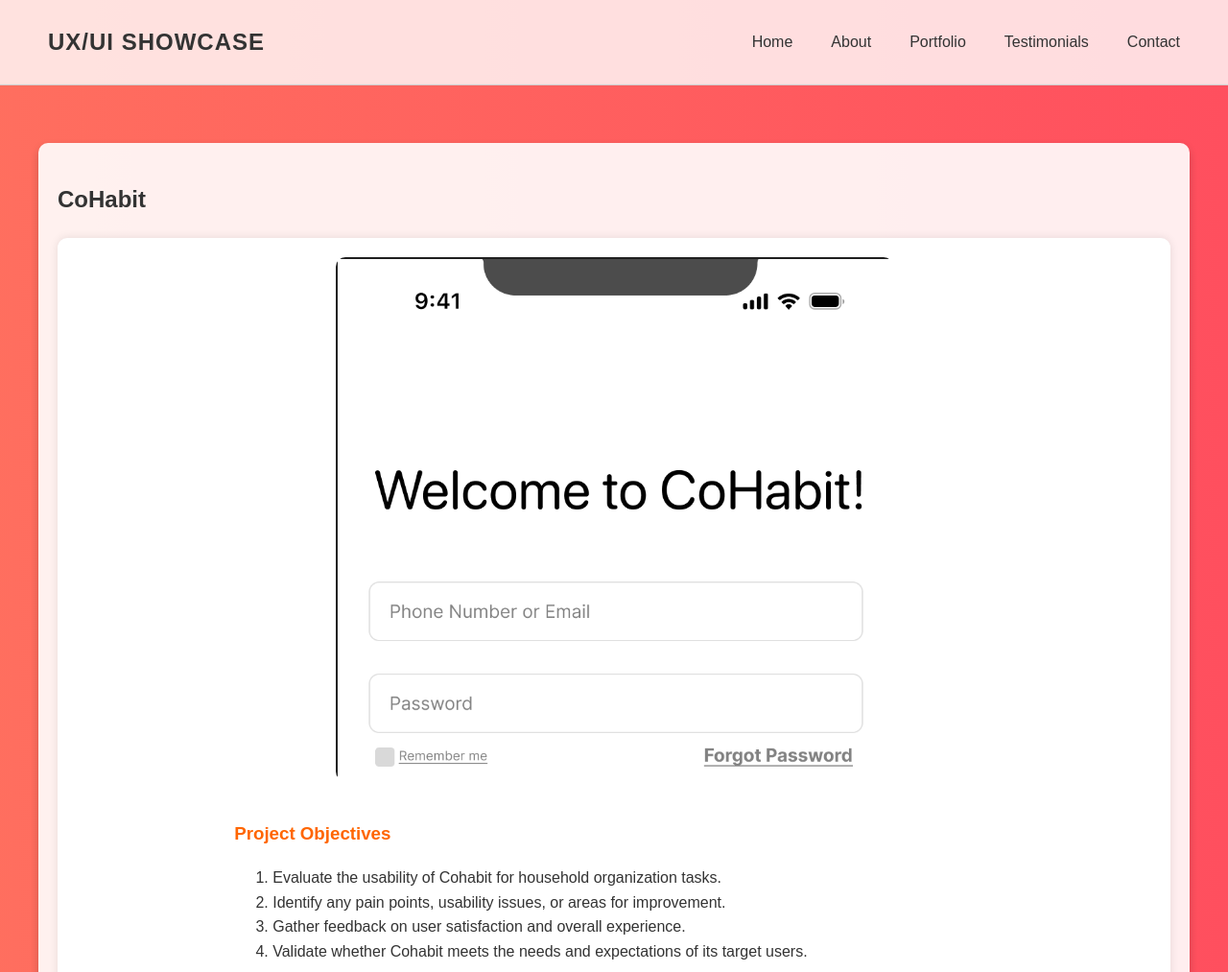
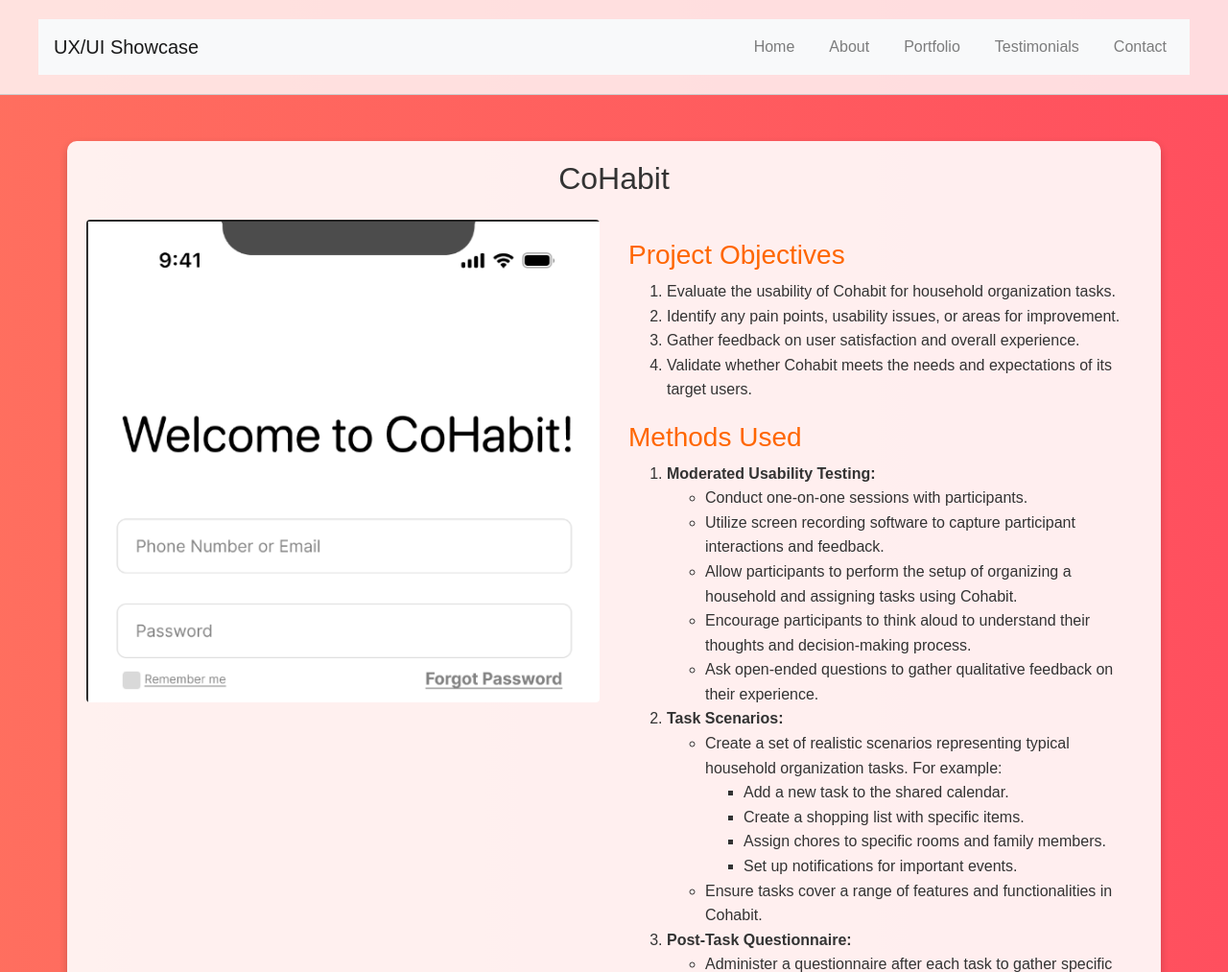
Before and after one commit to MatthewTrucco/Trucco-Portfolio, a plain HTML site: page project1.html in a window 1280 px wide. Shown: the top 1013 px of the page at 96% size. Drawn offline with nearby package versions, Linux system fonts and the light colour scheme.

Commit message:
Update project1.html

```diff
--- a/project1.html
+++ b/project1.html
@@ -4,26 +4,39 @@
     <meta charset="UTF-8">
     <meta name="viewport" content="width=device-width, initial-scale=1.0">
     <title>Project 1 - CoHabit</title>
+    <!-- Bootstrap CSS -->
+    <link href="https://stackpath.bootstrapcdn.com/bootstrap/4.5.2/css/bootstrap.min.css" rel="stylesheet">
     <link rel="stylesheet" href="styles.css">
 </head>
 <body>
+    <!-- Bootstrap Navbar -->
     <header>
-        <nav>
-            <a href="index.html" class="logo">UX/UI Showcase</a>
-            <ul>
-                <li><a href="index.html#home">Home</a></li>
-                <li><a href="index.html#about">About</a></li>
-                <li><a href="index.html#portfolio">Portfolio</a></li>
-                <li><a href="index.html#testimonials">Testimonials</a></li>
-                <li><a href="index.html#contact">Contact</a></li>
+        <nav class="navbar navbar-expand-lg navbar-light bg-light">
+            <a class="navbar-brand" href="index.html">UX/UI Showcase</a>
+            <button class="navbar-toggler" type="button" data-toggle="collapse" data-target="#navbarNav" aria-controls="navbarNav" aria-expanded="false" aria-label="Toggle navigation">
+                <span class="navbar-toggler-icon"></span>
+            </button>
+            <div class="collapse navbar-collapse" id="navbarNav">
+                <ul class="navbar-nav ml-auto">
+                    <li class="nav-item"><a class="nav-link" href="index.html#home">Home</a></li>
+                    <li class="nav-item"><a class="nav-link" href="index.html#about">About</a></li>
+                    <li class="nav-item"><a class="nav-link" href="index.html#portfolio">Portfolio</a></li>
+                    <li class="nav-item"><a class="nav-link" href="index.html#testimonials">Testimonials</a></li>
+                    <li class="nav-item"><a class="nav-link" href="index.html#contact">Contact</a></li>
                 </ul>
+            </div>
         </nav>
     </header>
-    <section id="project">
+
+    <!-- Project Section -->
+    <section id="project" class="py-5">
         <div class="container">
-            <h2>CoHabit</h2>
-            <div class="project-content">
-                <img src="images/image.png" alt="Project 1">
+            <h2 class="text-center mb-4">CoHabit</h2>
+            <div class="row">
+                <div class="col-md-6">
+                    <img src="images/image.png" alt="Project 1" class="img-fluid rounded">
+                </div>
+                <div class="col-md-6">
                     <div class="project-details">
                         <h3>Project Objectives</h3>
                         <ol>
@@ -86,17 +99,20 @@
                     </div>
                 </div>
             </div>
+        </div>
     </section>
-    <footer>
+
+    <!-- Bootstrap Footer -->
+    <footer class="bg-light py-4">
         <div class="container">
-            <div class="footer-content">
-                <div class="footer-section about">
+            <div class="row">
+                <div class="col-md-4">
                     <h3>About</h3>
                     <p>A short description about the website or the company.</p>
                 </div>
-                <div class="footer-section links">
+                <div class="col-md-4">
                     <h3>Quick Links</h3>
-                    <ul>
+                    <ul class="list-unstyled">
                         <li><a href="index.html#home">Home</a></li>
                         <li><a href="index.html#about">About</a></li>
                         <li><a href="index.html#portfolio">Portfolio</a></li>
@@ -104,17 +120,22 @@
                         <li><a href="index.html#contact">Contact</a></li>
                     </ul>
                 </div>
-                <div class="footer-section contact">
+                <div class="col-md-4">
                     <h3>Contact</h3>
                     <p>Email: mctrucco@gmail.com</p>
                     <p>Phone: (908) 875-7199</p>
                     <p>State: Basking, City, NJ</p>
                 </div>
             </div>
-            <div class="footer-bottom">
+            <div class="text-center mt-3">
                 <p>&copy; 2024 Trucco. All rights reserved.</p>
             </div>
         </div>
     </footer>
+
+    <!-- Bootstrap JS, Popper.js, and jQuery -->
+    <script src="https://code.jquery.com/jquery-3.5.1.slim.min.js"></script>
+    <script src="https://cdn.jsdelivr.net/npm/@popperjs/core@2.9.3/dist/umd/popper.min.js"></script>
+    <script src="https://stackpath.bootstrapcdn.com/bootstrap/4.5.2/js/bootstrap.min.js"></script>
 </body>
 </html>
```
Lines whose indentation alone changed are shown as unchanged.
